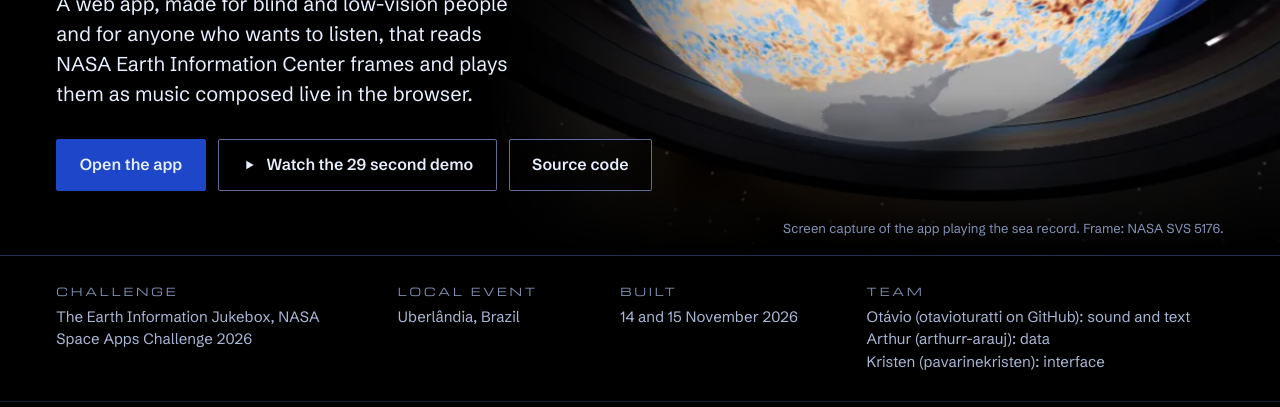
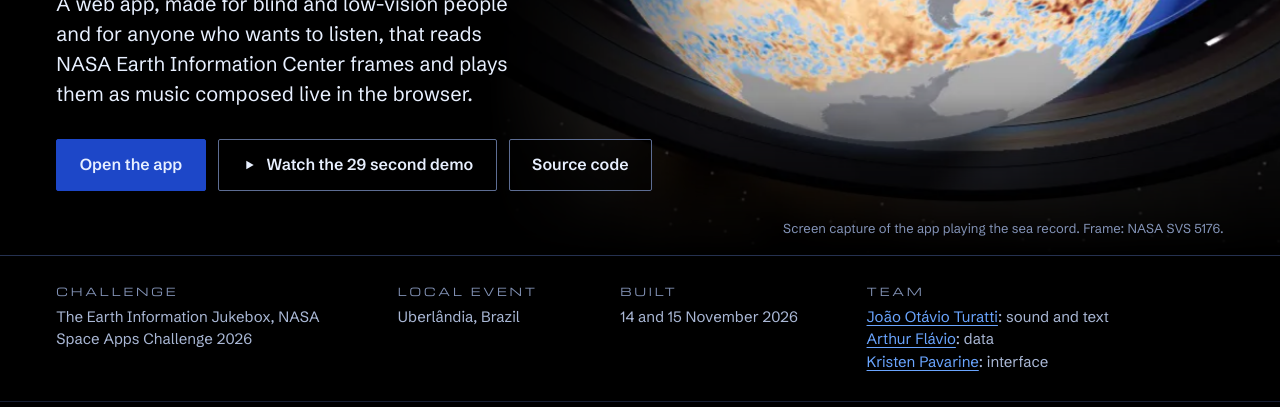
Before and after one commit to otavioturatti/Blue-Marble-Records-Nasa, a plain HTML site: page docs/index.html in a window 1280 px wide. Shown: the part 545-952 px from the top of the page. Drawn offline with Linux system fonts and the light colour scheme.

Commit message:
Name the team with links to each member

```diff
--- a/docs/index.html
+++ b/docs/index.html
@@ -400,9 +400,9 @@ details > :not(summary):last-child { margin-bottom: 1.5rem; }
     <div><dt class="label">Built</dt><dd>14 and 15 November 2026</dd></div>
     <div><dt class="label">Team</dt><dd>
       <ul>
-        <li>Otávio (otavioturatti on GitHub): sound and text</li>
-        <li>Arthur (arthurr-arauj): data</li>
-        <li>Kristen (pavarinekristen): interface</li>
+        <li><a href="https://www.linkedin.com/in/otavioturatti/">João Otávio Turatti</a>: sound and text</li>
+        <li><a href="https://www.linkedin.com/in/arthurr-arauj/">Arthur Flávio</a>: data</li>
+        <li><a href="https://www.linkedin.com/in/kristen-pavarine-7b6a14328/">Kristen Pavarine</a>: interface</li>
       </ul>
     </dd></div>
   </dl>
```
Also changed, not shown: 1 other file.
